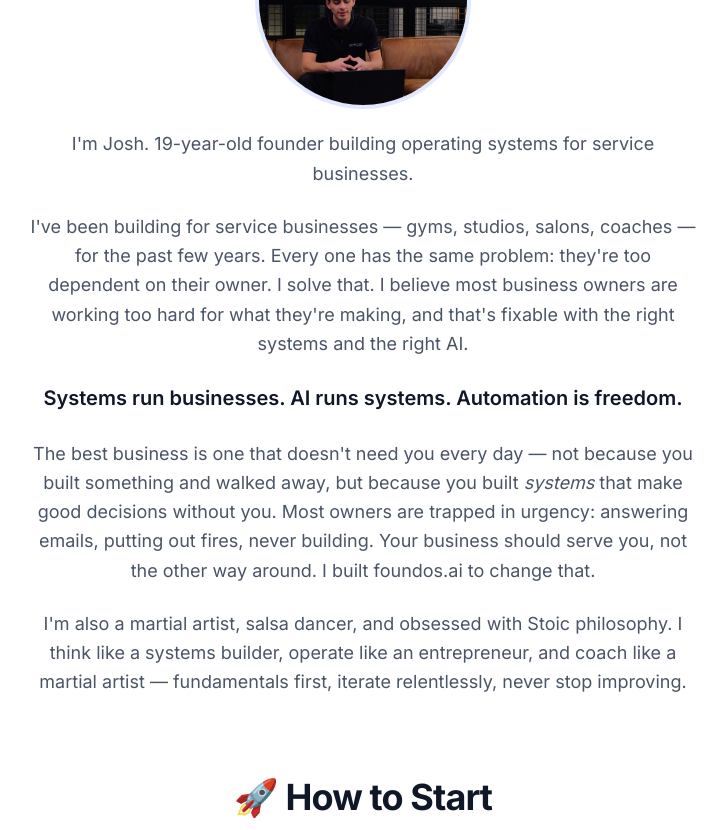
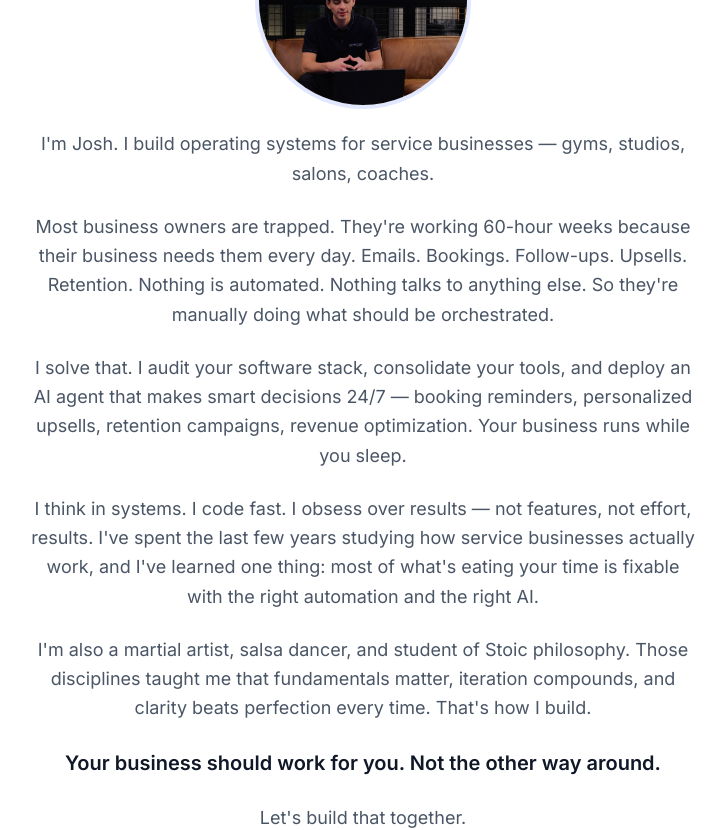
Before and after one commit to ClearPath-JP/foundos, a Next.js app: page / in a window 1280 px wide. Shown: the part 4520-5350 px from the top of the page, without its empty margins (277-1004 px from the left). Built offline with nearby package versions, Linux system fonts and the light colour scheme.

Commit message:
feat: rewrite About Me copy on foundos.ai homepage
Co-Authored-By: Claude Opus 4.8 (1M context) <noreply@anthropic.com>

```diff
--- a/src/app/page.tsx
+++ b/src/app/page.tsx
@@ -331,20 +331,27 @@ export default function FoundosLanding() {
             </div>
           </div>
           <p className="text-lg leading-relaxed text-gray-600">
-            I'm Josh. 19-year-old founder building operating systems for service businesses.
+            I'm Josh. I build operating systems for service businesses — gyms, studios, salons, coaches.
           </p>
           <p className="text-lg leading-relaxed text-gray-600">
-            I've been building for service businesses — gyms, studios, salons, coaches — for the past few years. Every one has the same problem: they're too dependent on their owner. I solve that. I believe most business owners are working too hard for what they're making, and that's fixable with the right systems and the right AI.
+            Most business owners are trapped. They're working 60-hour weeks because their business needs them every day. Emails. Bookings. Follow-ups. Upsells. Retention. Nothing is automated. Nothing talks to anything else. So they're manually doing what should be orchestrated.
+          </p>
+          <p className="text-lg leading-relaxed text-gray-600">
+            I solve that. I audit your software stack, consolidate your tools, and deploy an AI agent that makes smart decisions 24/7 — booking reminders, personalized upsells, retention campaigns, revenue optimization. Your business runs while you sleep.
+          </p>
+          <p className="text-lg leading-relaxed text-gray-600">
+            I think in systems. I code fast. I obsess over results — not features, not effort, results. I've spent the last few years studying how service businesses actually work, and I've learned one thing: most of what's eating your time is fixable with the right automation and the right AI.
+          </p>
+          <p className="text-lg leading-relaxed text-gray-600">
+            I'm also a martial artist, salsa dancer, and student of Stoic philosophy. Those disciplines taught me that fundamentals matter, iteration compounds, and clarity beats perfection every time. That's how I build.
           </p>
           <p className="text-xl font-semibold text-gray-900 leading-relaxed">
-            Systems run businesses. AI runs systems. Automation is freedom.
+            Your business should work for you. Not the other way around.
           </p>
           <p className="text-lg leading-relaxed text-gray-600">
-            The best business is one that doesn't need you every day — not because you built something and walked away, but because you built <em>systems</em> that make good decisions without you. Most owners are trapped in urgency: answering emails, putting out fires, never building. Your business should serve you, not the other way around. I built foundos.ai to change that.
+            Let's build that together.
           </p>
-          <p className="text-lg leading-relaxed text-gray-600">
-            I'm also a martial artist, salsa dancer, and obsessed with Stoic philosophy. I think like a systems builder, operate like an entrepreneur, and coach like a martial artist — fundamentals first, iterate relentlessly, never stop improving.
-          </p>
+          <p className="hand text-3xl text-gray-900">— Josh</p>
         </motion.section>
 
         {/* How to Start (two columns on desktop) */}
```
